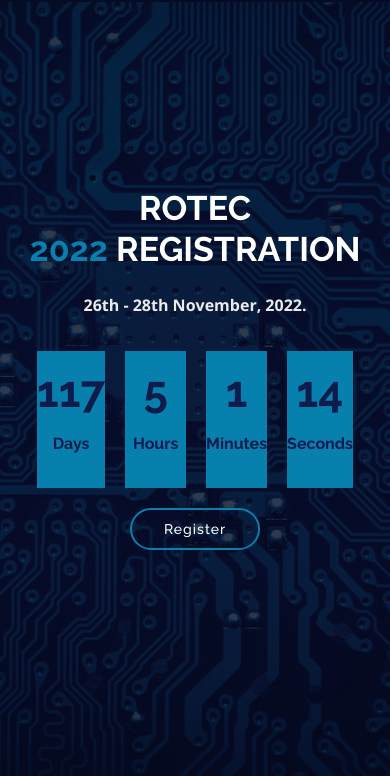
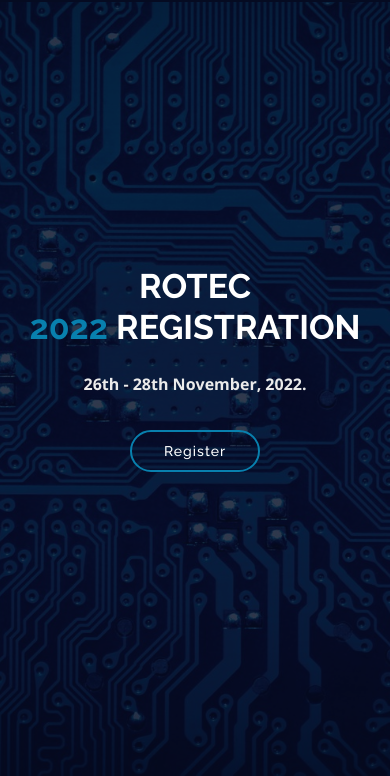
Before and after one commit to XhrisDesigns/Rotec21, a plain HTML site: page rotec22.html in a window 390 px wide. Shown: the part 68-844 px from the top of the page. Drawn offline with nearby package versions, Linux system fonts and the light colour scheme; files whose address does not match are found by name.

Commit message:
countdown fix

```diff
--- a/rotec22.html
+++ b/rotec22.html
@@ -212,8 +212,7 @@
           ROTEC<br /><span>2022</span> Registration
         </h1>
         <p class="mb-4 pb-0">26th - 28th November, 2022.</p>
-        <div class="container">
-          <div class="countdown d-flex justify-content-center" data-count="2022/11/26">
+        <div class="countdown d-none d-lg-flex justify-content-center" data-count="2022/11/26">
           <div>
             <h3>%d</h3>
             <h4>Days</h4>
@@ -231,8 +230,6 @@
             <h4>Seconds</h4>
           </div>
         </div>
-        </div>
-
         <a href="#about" class="about-btn scrollto">Register</a>
         <p id="demo"></p>
       </div>
```
Lines whose indentation alone changed are shown as unchanged.
